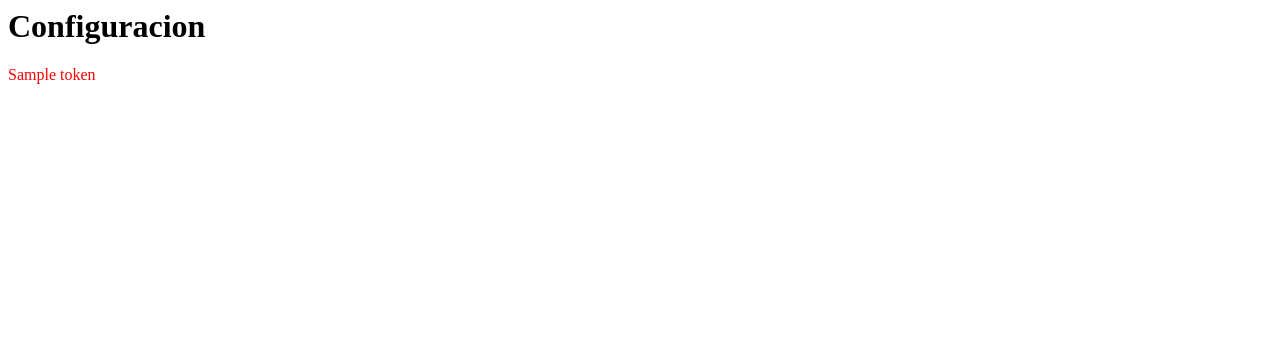
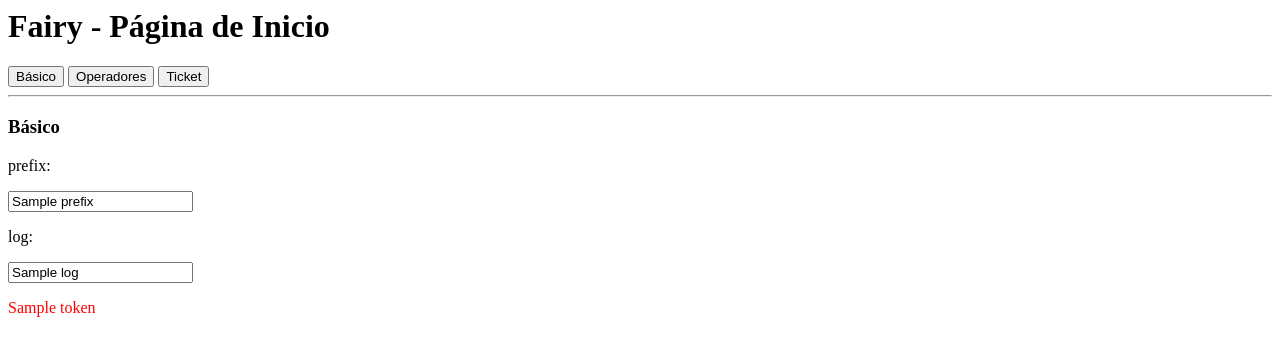
Before and after one commit to Hoshikuu/Fairy, a Flask app: template templates/inicio.html in a window 1280 px wide. Shown: the top 356 px of the page. Run offline with Flask 3, Linux system fonts and the light colour scheme; the template is opened without the code that fills it: most values are stand-ins (such as "Sample title", 1, 10 or a date in 2020).

Commit message:
Updated: deleting the token after using it, one time token, and relieves on the bearer. Added: html, configuration in inicio.html

```diff
--- a/func/database.py
+++ b/func/database.py
@@ -28,8 +28,8 @@ def create_global_db():
     cursor.execute("""
     CREATE TABLE "token" (
         "id"	TEXT NOT NULL UNIQUE,
-        "token"	TEXT NOT NULL UNIQUE,
-        "password"	TEXT NOT NULL,
+        "token"	TEXT UNIQUE,
+        "password"	TEXT,
         PRIMARY KEY("id")
     );
     """)
@@ -138,7 +138,7 @@ def insert_global_db(id: str, token: str, password: str):
         logger.error(f"Error inesperado al insertar el token en la base de datos global.db: {e}")
         return False
 
-def update_global_db(id: str, token: str, password: str):
+def update_global_db(id: str, token, password):
     """Actualiza el token en la base de datos global
 
     Args:
--- a/templates/inicio.html
+++ b/templates/inicio.html
@@ -5,7 +5,51 @@
     <title>Fairy</title>
 </head>
 <body>
-    <h1>Configuracion</h1>
+    <h1>Fairy - Página de Inicio</h1>
+
+    <button onclick="mostrar('Básico')">Básico</button>
+    <button onclick="mostrar('Operadores')">Operadores</button>
+    <button onclick="mostrar('Ticket')">Ticket</button>
+
+    <hr>
+
+    <div id="Básico">
+        <h3>Básico</h3>
+        <p>prefix: </p>
+        <input type="text" name="prefix" value="{{ prefix }}">
+        <p>log: </p>
+        <input type="text" name="log" value="{{ log }}">
+    </div>
+
+    <div id="Operadores" style="display:none">
+        <h3>Operadores</h3>
+        <p>id: </p>
+        <input type="text" name="op_id" value="{{ op_id }}">
+        <p>name: </p>
+        <input type="text" name="op_name" value="{{ op_name }}">
+    </div>
+
+    <div id="Ticket" style="display:none">
+        <h3>Ticket</h3>
+        <p>general: </p>
+        <input type="text" name="general" value="{{ general }}">
+        <p>category: </p>
+        <input type="text" name="category" value="{{ category }}">
+        <p>member: </p>
+        <input type="text" name="member" value="{{ member }}">
+        <p>message: </p>
+        <input type="text" name="message" value="{{ message }}">
+    </div>
+
+    <script>
+        function mostrar(id) {
+            document.getElementById('Básico').style.display = 'none';
+            document.getElementById('Operadores').style.display = 'none';
+            document.getElementById('Ticket').style.display = 'none';
+
+            document.getElementById(id).style.display = 'block';
+        }
+    </script>
 
     <p style="color: red;">{{ token }}</p>
 </body>
--- a/web.py
+++ b/web.py
@@ -1,5 +1,5 @@
 from flask import Flask, render_template, request, redirect, url_for, session
-from func.database import get_global_db
+from func.database import get_global_db, update_global_db
 from datetime import datetime, timedelta
 from secrets import token_urlsafe
 
@@ -18,10 +18,12 @@ def login():
     if db_info is not None:
         if password == db_info[2]:
             bearer = token_urlsafe(32)
-            expiration = (datetime.now() + timedelta(seconds=30)).isoformat() # 1800 segundos = 30 minutos #! Importante usar esto para la base de datos xd
+            expiration = (datetime.now() + timedelta(seconds=1800)).isoformat() # 1800 segundos = 30 minutos #! Importante usar esto para la base de datos xd
             bearers = session.get("bearers", [])
             bearers.append({"bearer": bearer, "expiration": expiration})
             session["bearers"] = bearers
+            if not update_global_db(db_info[0], None, None):
+                raise Exception("Error al actualizar token y contraseña en la base de datos global")
             return redirect(url_for("inicio", bearer=bearer, cid=db_info[0]))
     return redirect(url_for("fairy", error=True))
 
```
